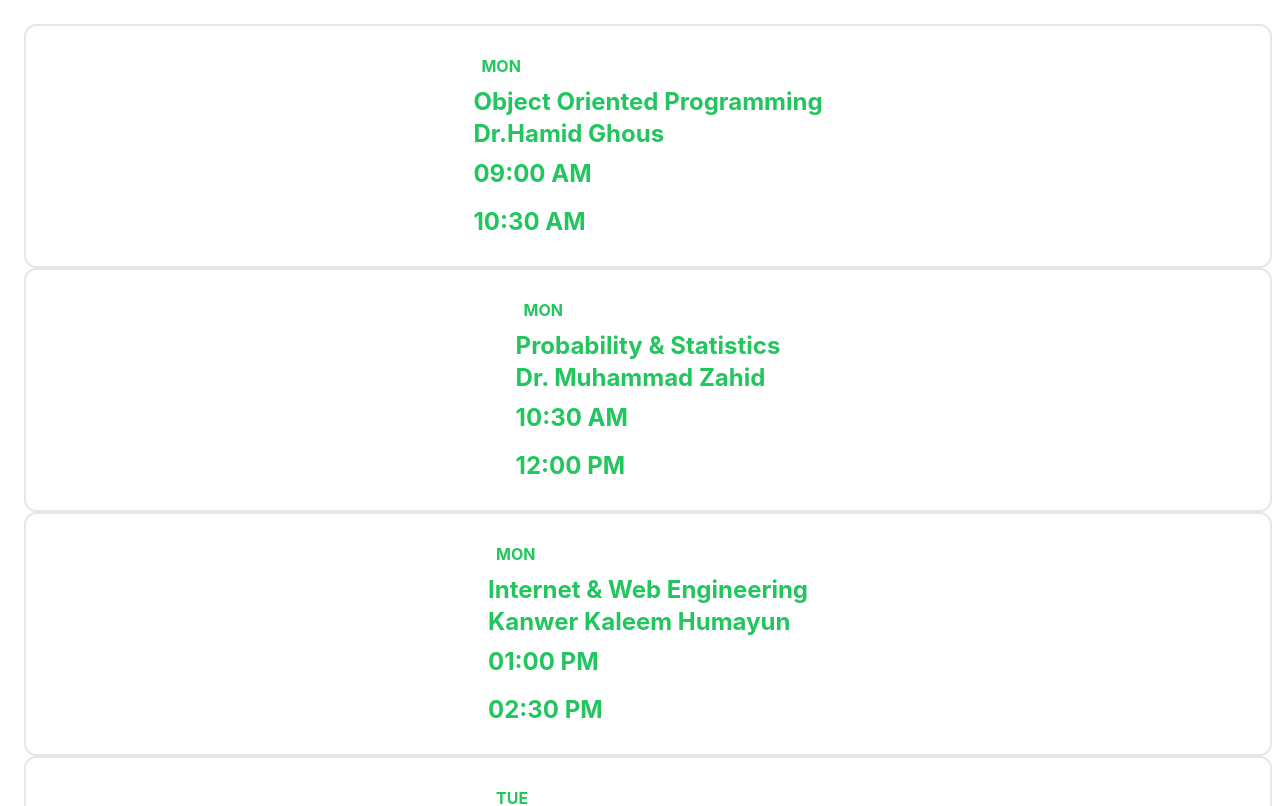
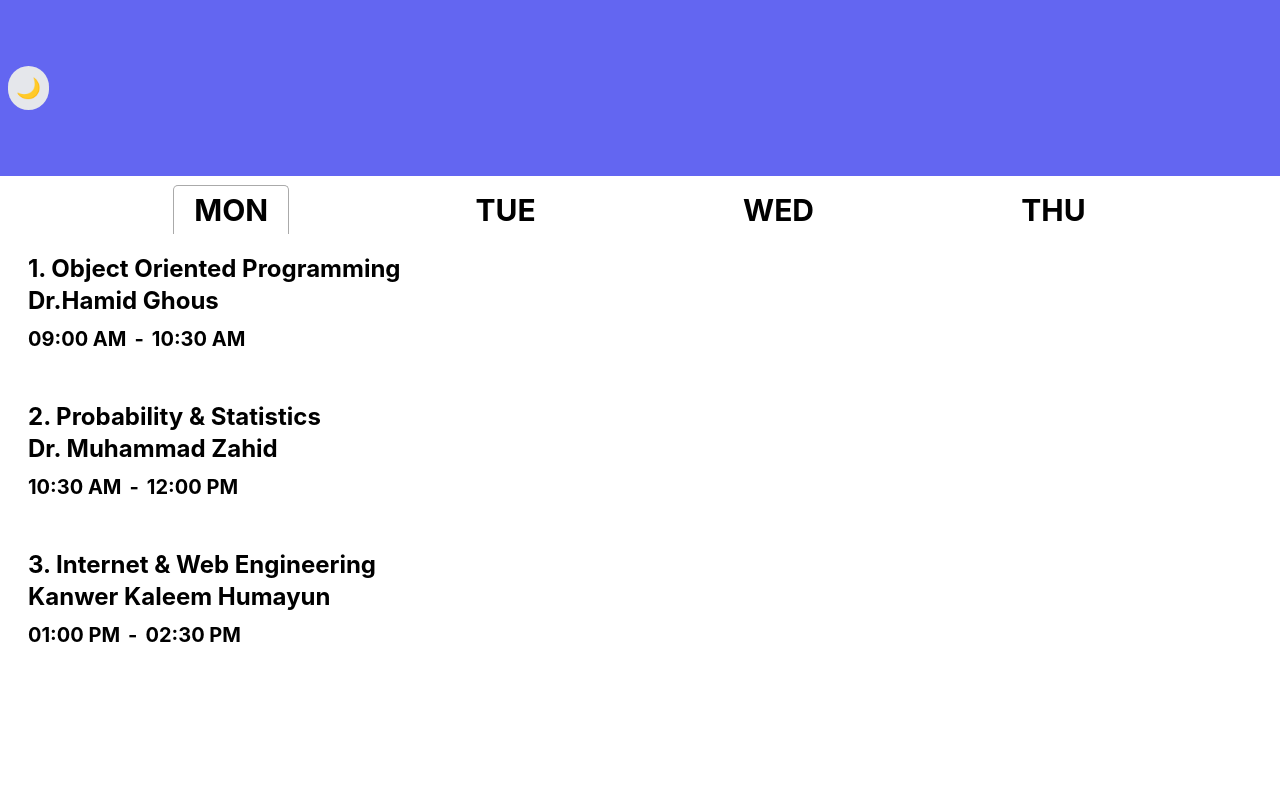
Before and after one commit to alwaz-shahid/isp-schedule-v01, a Next.js app: page / in a window 1280 px wide. Shown: the top 806 px of the page. Built offline with nearby package versions, Linux system fonts and the light colour scheme.

Commit message:
new layout

```diff
--- a/package.json
+++ b/package.json
@@ -14,7 +14,8 @@
     "next-seo": "^5.5.0",
     "next-themes": "^0.2.1",
     "react": "18.2.0",
-    "react-dom": "18.2.0"
+    "react-dom": "18.2.0",
+    "react-tabs": "^5.1.0"
   },
   "devDependencies": {
     "autoprefixer": "^10.4.8",
--- a/pages/_app.js
+++ b/pages/_app.js
@@ -6,12 +6,12 @@ import Layout from '../src/components/Layout';
 function MyApp({ Component, pageProps }) {
   return (
     <>
-      <Layout>
-        <DefaultSeo {...SEO} />
-        <ThemeProvider attribute='class'>
+      <ThemeProvider attribute='class'>
+        <Layout>
+          {/* <DefaultSeo {...SEO} /> */}
           <Component {...pageProps} />
-        </ThemeProvider>
-      </Layout>
+        </Layout>
+      </ThemeProvider>
     </>
   );
 }
--- a/pages/index.js
+++ b/pages/index.js
@@ -1,32 +1,22 @@
 import { NextSeo } from 'next-seo';
+import { useEffect } from 'react';
 import Active from '../src/components/datetime/Active';
+import SubCard from '../src/components/datetime/SUbCard';
 import TableOne from '../src/components/datetime/TableOne';
-import { schedule } from '../src/utils/data';
+import TabsComp from '../src/components/TabsComp';
+import { schedule, scheduleKeys } from '../src/utils/data';
 
 export default function Home() {
-  const scheduleKeys = Object.keys(schedule);
-
   const scheduleValues = Object.values(schedule);
 
   const scheduleEntries = Object.entries(schedule);
+
   return (
     <>
-      <div className='flex flex-col justify-start items-center flex-1 p-2'>
+      <div className='flex flex-col space-y-5 flex-1 p-2'>
         <NextSeo title='Home' />
-        {/* <TableOne day='Monday' time='10:00' sname='Maths' teacher={'ff'} /> */}
-        {/* <Active /> */}
-        {scheduleKeys.map((item, index) =>
-          schedule[item].map((i, ind) => (
-            <TableOne
-              dat={schedule[item]}
-              key={ind}
-              day={item}
-              time={i.timing}
-              sname={i?.subject?.name}
-              teacher={i?.subject?.teacher}
-            />
-          ))
-        )}
+        {/* {JSON.stringify(scheduleKeys)} */}
+        <TabsComp />
       </div>
     </>
   );
@@ -38,3 +28,12 @@ export async function getStaticProps() {
     props: {},
   };
 }
+
+// <TableOne
+// dat={schedule[item]}
+// key={ind}
+// day={item}
+// time={i.timing}
+// sname={i?.subject?.name}
+// teacher={i?.subject?.teacher}
+// />
--- a/src/components/Layout/index.jsx
+++ b/src/components/Layout/index.jsx
@@ -1,9 +1,17 @@
 import React from 'react';
+import ThemeToggler from '../ThemeToggler';
 
 export default function Layout({ children }) {
   return (
-    <div className='min-h-screen min-w-full flex justify-start items-center space-x-4 space-y-4 '>
+    <div className='min-h-screen min-w-full flex flex-col '>
+      <Nav />
       {children}
     </div>
   );
 }
+
+const Nav = () => (
+  <nav className='flex justify-between items-center w-full flex-1 p-2 bg-indigo-500 h-10'>
+    <ThemeToggler />
+  </nav>
+);
--- /dev/null
+++ b/src/components/TabsComp.jsx
@@ -0,0 +1,41 @@
+import React from 'react';
+import { Tab, Tabs, TabList, TabPanel } from 'react-tabs';
+import 'react-tabs/style/react-tabs.css';
+import { schedule, scheduleKeys } from '../utils/data';
+import SubCard from './datetime/SUbCard';
+
+export default function TabsComp() {
+  return (
+    <Tabs>
+      <TabList className='flex justify-evenly min-w-full'>
+        {scheduleKeys.map((item, index) => (
+          <Tab key={index}>
+            <p className='uppercase font-bold px-2 text-3xl'>{item}</p>
+          </Tab>
+        ))}
+      </TabList>
+      {scheduleKeys.map((item, index) => (
+        <TabPanel key={index}>
+          {schedule[item].map((i, ind) => (
+            <SubCard
+              i={ind}
+              dat={schedule[item]}
+              key={ind}
+              day={item}
+              time={i.timing}
+              sname={i?.subject?.name}
+              teacher={i?.subject?.teacher}
+            />
+          ))}
+        </TabPanel>
+      ))}
+
+      {/* <TabPanel>
+        <h2>Any content 1</h2>
+      </TabPanel>
+      <TabPanel>
+        <h2>Any content 2</h2>
+      </TabPanel> */}
+    </Tabs>
+  );
+}
--- a/src/components/ThemeToggler.jsx
+++ b/src/components/ThemeToggler.jsx
@@ -1,13 +1,20 @@
 import { useTheme } from 'next-themes';
-import React from 'react';
+import React, { useEffect } from 'react';
 
 export default function ThemeToggler() {
   const { theme, setTheme } = useTheme();
+  const [mounted, setMounted] = React.useState(false);
+  useEffect(() => setMounted(true), []);
+  if (!mounted) return null;
+  const themeToggler = () => {
+    setTheme(theme === 'dark' ? 'light' : 'dark');
+    // alert('Theme toggled' + theme);
+  };
   return (
-    <p className='text-2xl'>
+    <p className='text-xl'>
       <button
         className='bg-gray-200 dark:bg-gray-800 rounded-full p-2'
-        onClick={() => setTheme(theme === 'dark' ? 'light' : 'dark')}
+        onClick={themeToggler}
       >
         {theme === 'dark' ? '🌞' : '🌙'}
       </button>
--- /dev/null
+++ b/src/components/datetime/SubCard.jsx
@@ -0,0 +1,38 @@
+import React from 'react';
+
+export default function SubCard({ day, time, sname, teacher, dat, i }) {
+  return (
+    <div className='flex flex-col p-5 rounded-md'>
+      <div className='text-2xl'>
+        {/* <h3 className='text-2xl font-bold uppercase py-2 bg-indigo-400'>
+          {day}
+        </h3> */}
+        <h3 className='text-2xl font-bold'>
+          {i + 1}. {sname}
+        </h3>
+        <h3 className='text-2xl font-bold'>{teacher}</h3>
+      </div>
+      <div className='flex '>
+        <p className='text-xl font-bold py-2'>{time[0]}</p>
+
+        <span className='text-xl font-bold p-2'>-</span>
+        <p className='text-xl font-bold py-2'>{time[1]}</p>
+      </div>
+    </div>
+  );
+}
+
+// <h2 className='text-2xl font-bold py-2'>{sname}</h2>
+// <p className='text-xl font-bold pb-4 boder-b-2'>{teacher}</p>
+// <div className=' bg-green-200 2 text-lime-700 space-x-5 flex justify-start items-center max-w-[200px] rounded-md px-4'>
+//   <p className='text-xl font-bold py-2'>{time[0]}</p>
+
+//   <span className='text-xl font-bold py-2'>-</span>
+//   <p className='text-xl font-bold py-2'>{time[1]}</p>
+//  <blockquote className='text-2xl font-semibold italic text-center text-slate-900'>
+// When you look
+// <span className='before:block before:absolute before:-inset-1 before:-skew-y-3 before:bg-pink-500 relative inline-block'>
+//   <span className='relative text-white'>annoyed</span>
+// </span>
+// all the time, people think that you're busy.
+// </blockquote>
--- a/src/components/datetime/TableOne.jsx
+++ b/src/components/datetime/TableOne.jsx
@@ -1,22 +1,13 @@
 import { ThemeProvider } from 'next-themes';
 import React from 'react';
+import SubCard from './SUbCard';
 
 export default function TableOne(props) {
   const { day, time, sname, teacher, dat } = props;
 
   return (
-    <div className='flex flex-col justify-start items-center w-full flex-1 p-5 text-green-500 border-2 rounded-xl'>
-      <div className='w-fll text-start'>
-        <p className='block w-full text-start uppercase p-2 font-bold'>{day}</p>
-        <div className='whitespace-pre-line text-2xl font-bold'>
-          <p>{sname}</p>
-          <p>{teacher}</p>
-          <p className='font-bold py-2'>{time[0]}</p>
-          <p className='font-bold py-2'>{time[1]}</p>
-          {/* <p>{}</p> */}
-        </div>
-        {/* {JSON.stringify(dat)} */}
-      </div>
+    <div className='flex flex-col justify-start items-center min-w-full flex-1 p-5  border-2 rounded-xl'>
+      <SubCard sname={sname} teacher={teacher} time={time} />
     </div>
   );
 }
--- a/src/utils/data.js
+++ b/src/utils/data.js
@@ -114,3 +114,5 @@ export const schedule = {
     },
   ],
 };
+
+export const scheduleKeys = Object.keys(schedule);
--- a/tailwind.config.js
+++ b/tailwind.config.js
@@ -7,6 +7,7 @@ module.exports = {
     './src/components/*.{js,ts,jsx,tsx}',
     './src/components/**/*.{js,ts,jsx,tsx}',
     './src/components/**/**/*.{js,ts,jsx,tsx}',
+    './src/components/**/**/**/*.{js,ts,jsx,tsx}',
   ],
 
   theme: {
```
Also changed, not shown: 1 other file (tests, documents, lock files or other folders).
